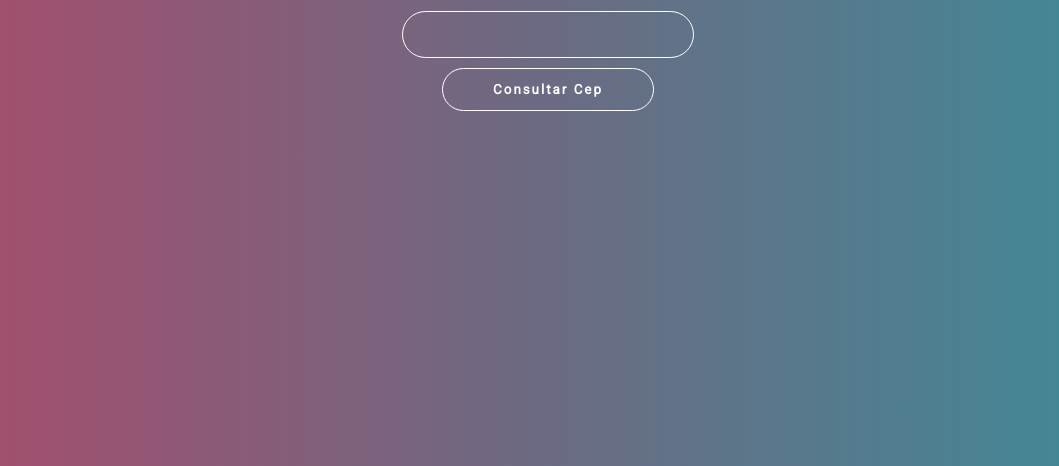
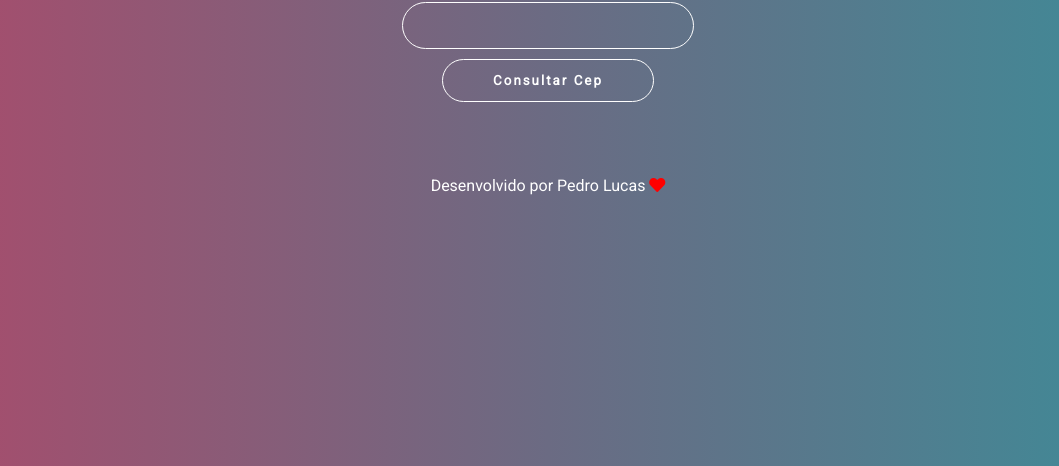
Before and after one commit to PedrooLska/ConsultaCep, a plain HTML site: page index.html in a window 1280 px wide. Shown: the part 350-816 px from the top of the page, without its empty margins (92-1151 px from the left). Drawn offline with Linux system fonts and the light colour scheme.

Commit message:
Font awesome e Footer adicionado ao projeto

```diff
--- a/assets/css/style.css
+++ b/assets/css/style.css
@@ -10,6 +10,7 @@ body {
     display: flex;
     justify-content: center;
     align-items: center;
+    flex-direction: column;
 
     height: 100vh;
 
@@ -71,3 +72,7 @@ body {
 .wrapper .erro {
     color: red;
 }
+
+footer i {
+    color: red;
+}
--- a/index.html
+++ b/index.html
@@ -6,7 +6,11 @@
     <meta http-equiv="X-UA-Compatible" content="ie=edge">
     <title>Consulta Cep</title>
 
+    <!-- Style Sheet -->
     <link rel="stylesheet" href="./assets/css/style.css">
+
+    <!-- Font Awesome -->
+    <link rel="stylesheet" href="https://cdnjs.cloudflare.com/ajax/libs/font-awesome/5.11.2/css/all.min.css">
 </head>
 <body>
     <main class="wrapper">
@@ -18,6 +22,8 @@
         <h3 class="erro"></h3>
     </main>
 
+    <footer><a>Desenvolvido por Pedro Lucas</a> <i class="fas fa-heart"></i></footer>
+
 
     <script src="./assets/js/script.js"></script>
 </body>
```
